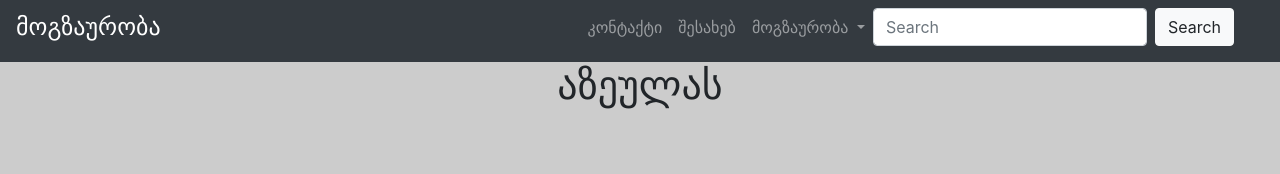
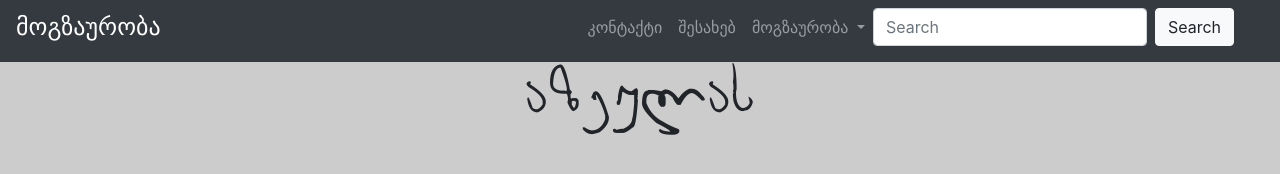
Before and after one commit to gurami-g/MyBlog, a plain HTML site: page html/azeula.html in a window 1280 px wide. Drawn offline with nearby package versions, Linux system fonts and the light colour scheme.

Commit message:
Sheicvala fonti

```diff
--- /dev/null
+++ b/fonts/fonts.css
@@ -0,0 +1,4 @@
+@font-face {
+    font-family: "3du";
+    src: url('3d_unicode.ttf');
+}
--- a/html/azeula.html
+++ b/html/azeula.html
@@ -7,6 +7,7 @@
     <link rel="stylesheet" href="..\css\bootstrap-grid.css">
     <link rel="stylesheet" href="..\css\bootstrap-reboot.css">
     <link rel="stylesheet" href="..\css\bootstrap.css">
+    <link rel="stylesheet" href="../fonts/fonts.css">
     <script src="https://code.jquery.com/jquery-3.5.1.slim.min.js" integrity="sha384-DfXdz2htPH0lsSSs5nCTpuj/zy4C+OGpamoFVy38MVBnE+IbbVYUew+OrCXaRkfj" crossorigin="anonymous"></script>
     <script src="https://cdn.jsdelivr.net/npm/popper.js@1.16.1/dist/umd/popper.min.js" integrity="sha384-9/reFTGAW83EW2RDu2S0VKaIzap3H66lZH81PoYlFhbGU+6BZp6G7niu735Sk7lN" crossorigin="anonymous"></script>
     <script src="https://cdn.jsdelivr.net/npm/bootstrap@4.5.3/dist/js/bootstrap.min.js" integrity="sha384-w1Q4orYjBQndcko6MimVbzY0tgp4pWB4lZ7lr30WKz0vr/aWKhXdBNmNb5D92v7s" crossorigin="anonymous"></script>
@@ -58,9 +59,9 @@
         </div>
     </div>
 
-    <div class="container" style="font-family:'3d_unicode'">
+    <div class="container" >
         <h1>
-            <p class="text-center">აზეულას</p>
+            <p class="text-center" style="font-family:'3du';font-size:1.5em;">აზეულას</p>
         </h1>
     </div>
 
```
Also changed, not shown: index.html (+2 -1 lines), fonts/3d_unicode.ttf (added).
